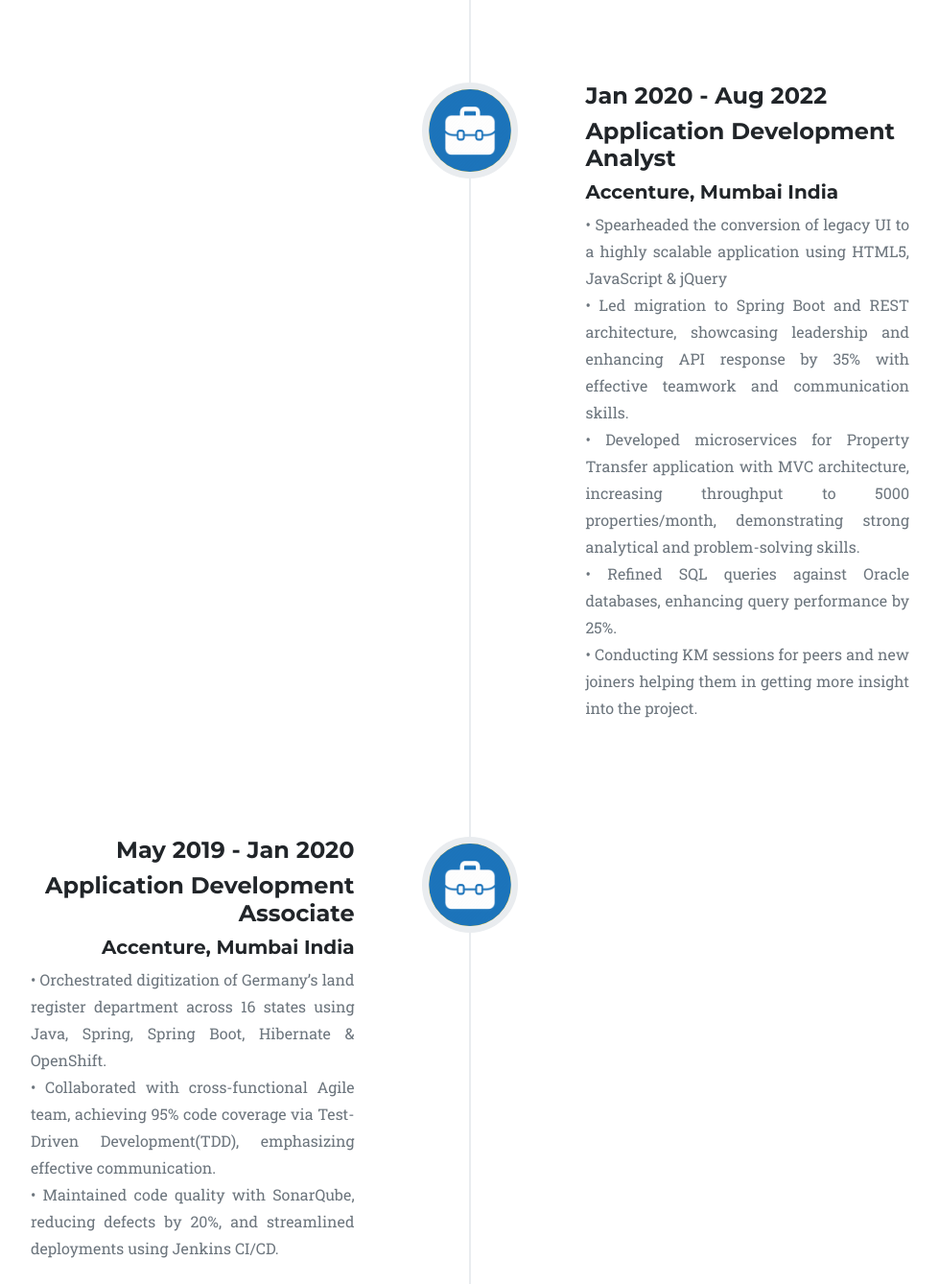
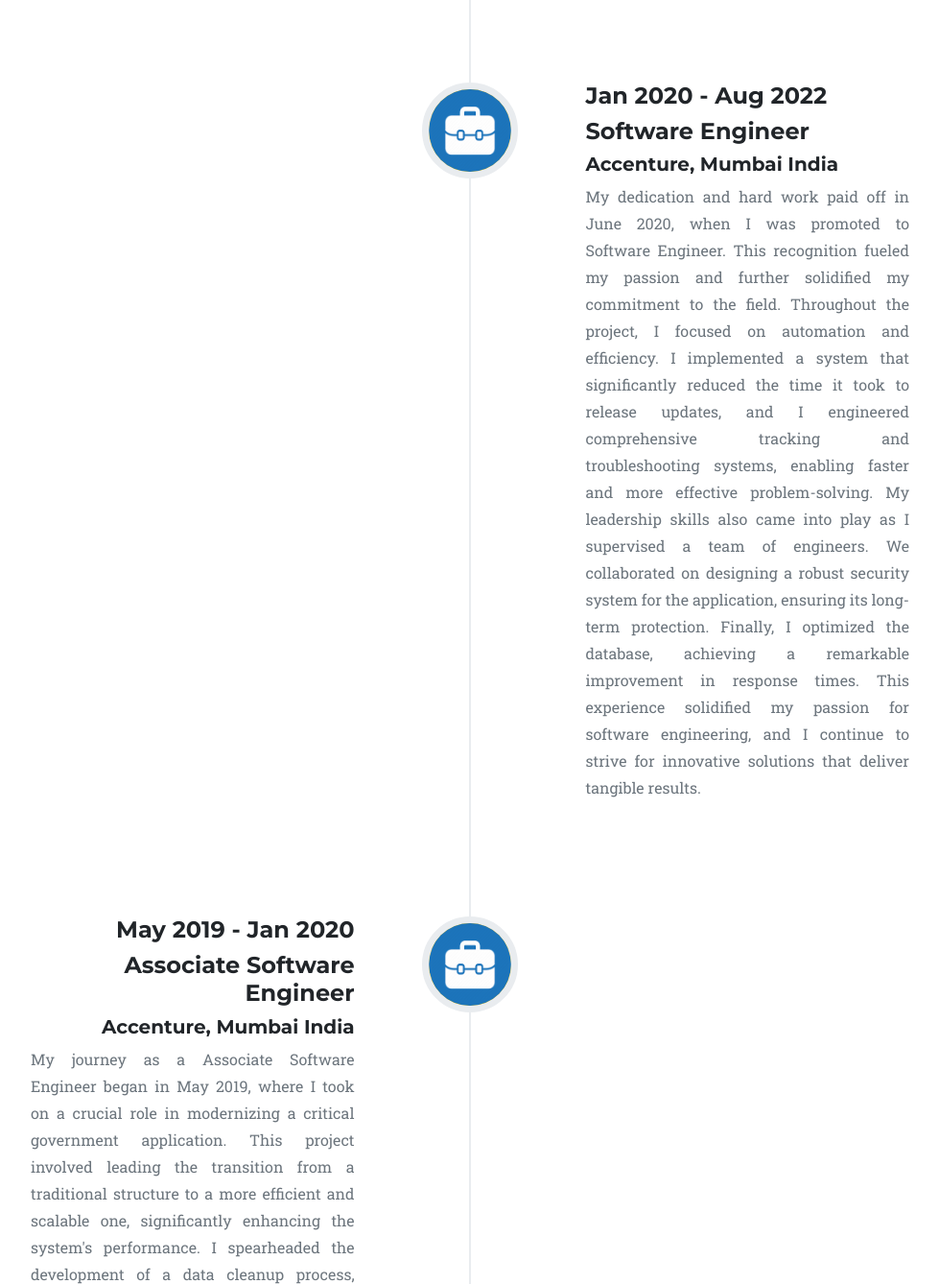
Before and after one commit to ashrithakuchibhotla/myportfolio, a plain HTML site: page index.html in a window 1280 px wide. Shown: the part 2200-3538 px from the top of the page at 96% size, without its empty margins (150-1129 px from the left). Drawn offline with nearby package versions, Linux system fonts and the light colour scheme.

Commit message:
Update index.html

```diff
--- a/index.html
+++ b/index.html
@@ -86,10 +86,12 @@
                     </div>
                     <div class="tab-contents" id="skills">
                         <ul>
-                            <li><span>Frontend Development : </span>HTML, CSS, JavaScript, React</li>
-                            <li><span>Backend Development : </span>Java, C, SQL, Nodejs, REST, Spring Boot, Spring,
-                                Hibernate</li>
-                            <li><span>Tools/Methodologies : </span>Jenkins, Git, ELK Stack, Agile</li>
+                            <li><span>Programming Languages	: Java, JavaScript, Python, C++</li>
+                            <li><span>Frontend Development	: React, HTML5, CSS3, Bootstrap, Angular, JSON, XML</li>
+                            <li><span>Backend Development	: Spring, Spring Boot, Hibernate, Node.js</li>
+                            <li><span>Databases & ORM	: MySQL, MS SQL, Oracle, MongoDB, PostgreSQL</li>
+                            <li><span>Cloud and DevOps	: AWS Cloud, Git, GitHub, Jenkins, Docker, Kubernetes</li>
+                            <li><span>Testing/Others	: JUnit, RabbitMQ, Maven, JIRA, Postman, Visual Studio, SonarQube, Windows, Unix</li>
                         </ul>
                     </div>
                     <div class="tab-contents" id="education">
@@ -97,7 +99,7 @@
                             <li><span>Masters in Computer Science, Aug 2022 - May 2024</span><br>University of Central Florida
                             </li>
                             <li><span>Bachelor of Technology in Computer and Electronics Engineering, Aug 2015 -
-                                    May 2019</span><br>Sreenidhi Institute of Science and Technology</li>
+                                    May 2019</span><br>Jawaharlal Nehru Technological University</li>
                         </ul>
                     </div>
                     <div class="tab-contents active-tab" id="connect" data-aos="zoom-in">
@@ -151,19 +153,19 @@
                     <div class="timeline-panel">
                         <div class="timeline-heading">
                             <h4>Jan 2020 - Aug 2022</h4>
-                            <h4 class="subheading">Application Development Analyst</h4>
+                            <h4 class="subheading">Software Engineer</h4>
                             <h5 class="subheading">Accenture, Mumbai India</h5>
                         </div>
                         <div class="timeline-body">
                             <p class="text-muted">
-                                • Spearheaded the conversion of legacy UI to a highly scalable application using HTML5, JavaScript &
-                                jQuery<br>
-                                • Led migration to Spring Boot and REST architecture, showcasing leadership and enhancing API
-                                response by 35% with effective teamwork and communication skills.<br>
-                                • Developed microservices for Property Transfer application with MVC architecture, increasing
-                                throughput to 5000 properties/month, demonstrating strong analytical and problem-solving skills.<br>
-                                • Refined SQL queries against Oracle databases, enhancing query performance by 25%.<br>
-                                • Conducting KM sessions for peers and new joiners helping them in getting more insight into the project.
+My dedication and hard work paid off in June 2020, when I was promoted to Software Engineer. This recognition fueled my passion and further solidified my commitment to the field.
+
+Throughout the project, I focused on automation and efficiency. I implemented a system that significantly reduced the time it took to release updates, and I engineered comprehensive tracking and troubleshooting systems, enabling faster and more effective problem-solving.
+
+My leadership skills also came into play as I supervised a team of engineers. We collaborated on designing a robust security system for the application, ensuring its long-term protection. Finally, I optimized the database, achieving a remarkable improvement in response times.
+
+This experience solidified my passion for software engineering, and I continue to strive for innovative solutions that deliver tangible results.
+
                             </p>
                         </div>
                     </div>
@@ -174,16 +176,13 @@
                     <div class="timeline-panel">
                         <div class="timeline-heading">
                             <h4>May 2019 - Jan 2020</h4>
-                            <h4 class="subheading">Application Development Associate</h4>
+                            <h4 class="subheading">Associate Software Engineer</h4>
                             <h5 class="subheading">Accenture, Mumbai India</h5>
                         </div>
                         <div class="timeline-body">
-                            <p class="text-muted">• Orchestrated digitization of Germany’s land register department across 16 states using Java, Spring,
-                                Spring Boot, Hibernate & OpenShift.<br>
-                                • Collaborated with cross-functional Agile team, achieving 95% code coverage via Test-Driven
-                                Development(TDD), emphasizing effective communication.<br>
-                                • Maintained code quality with SonarQube, reducing defects by 20%, and streamlined deployments
-                                using Jenkins CI/CD.
+                            <p class="text-muted">My journey as a Associate Software Engineer began in May 2019, where I took on a crucial role in modernizing a critical government application. This project involved leading the transition from a traditional structure to a more efficient and scalable one, significantly enhancing the system's performance. I spearheaded the development of a data cleanup process, eliminating outdated information and streamlining the database.
+
+I quickly found myself immersed in a dynamic and collaborative environment. I thrived on working closely with diverse teams, delivering high-quality solutions while adhering to best practices. One of my key contributions was leading weekly knowledge sharing sessions, empowering my team to embrace modern approaches.
                             </p>
                         </div>
                     </div>
```
